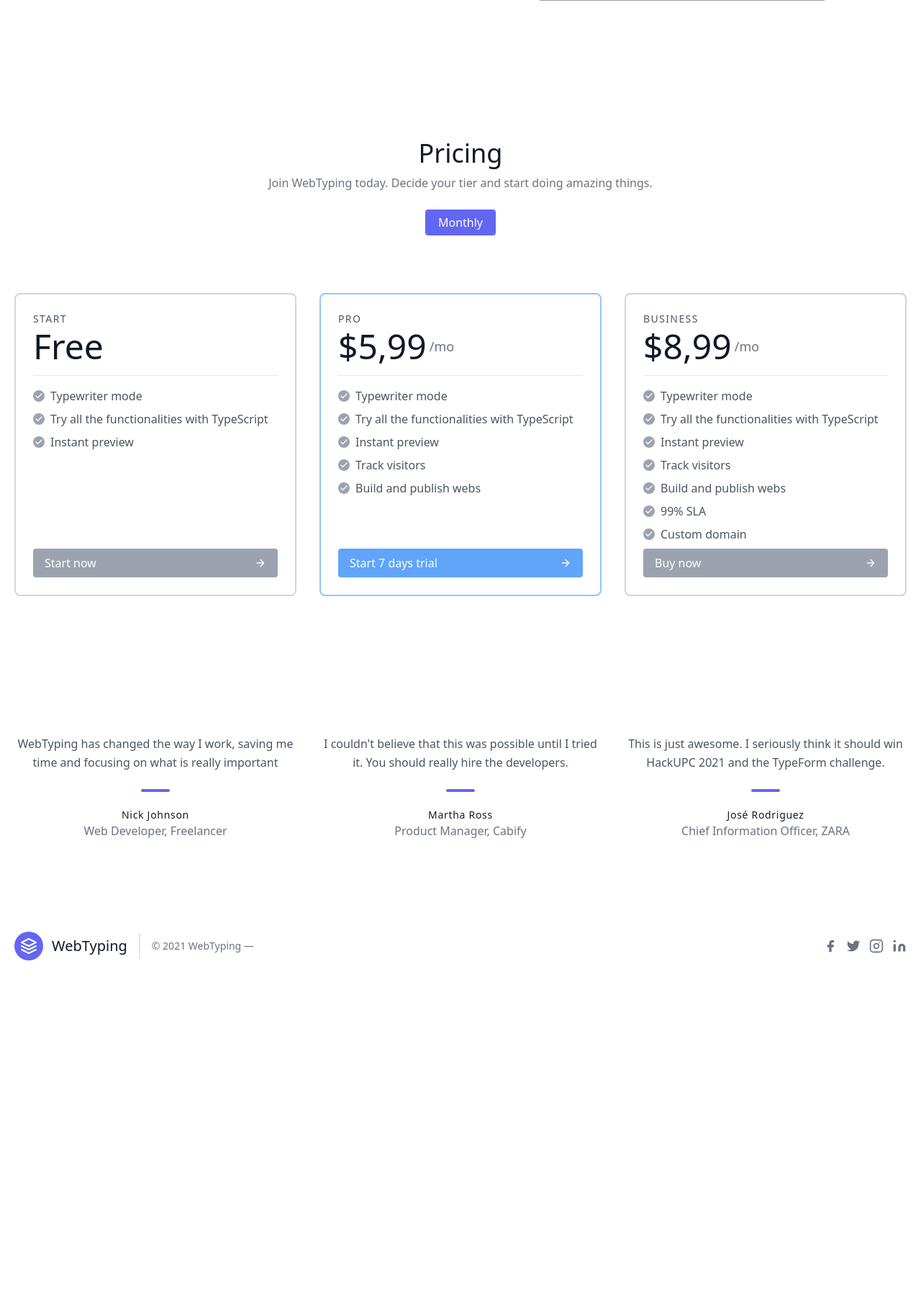
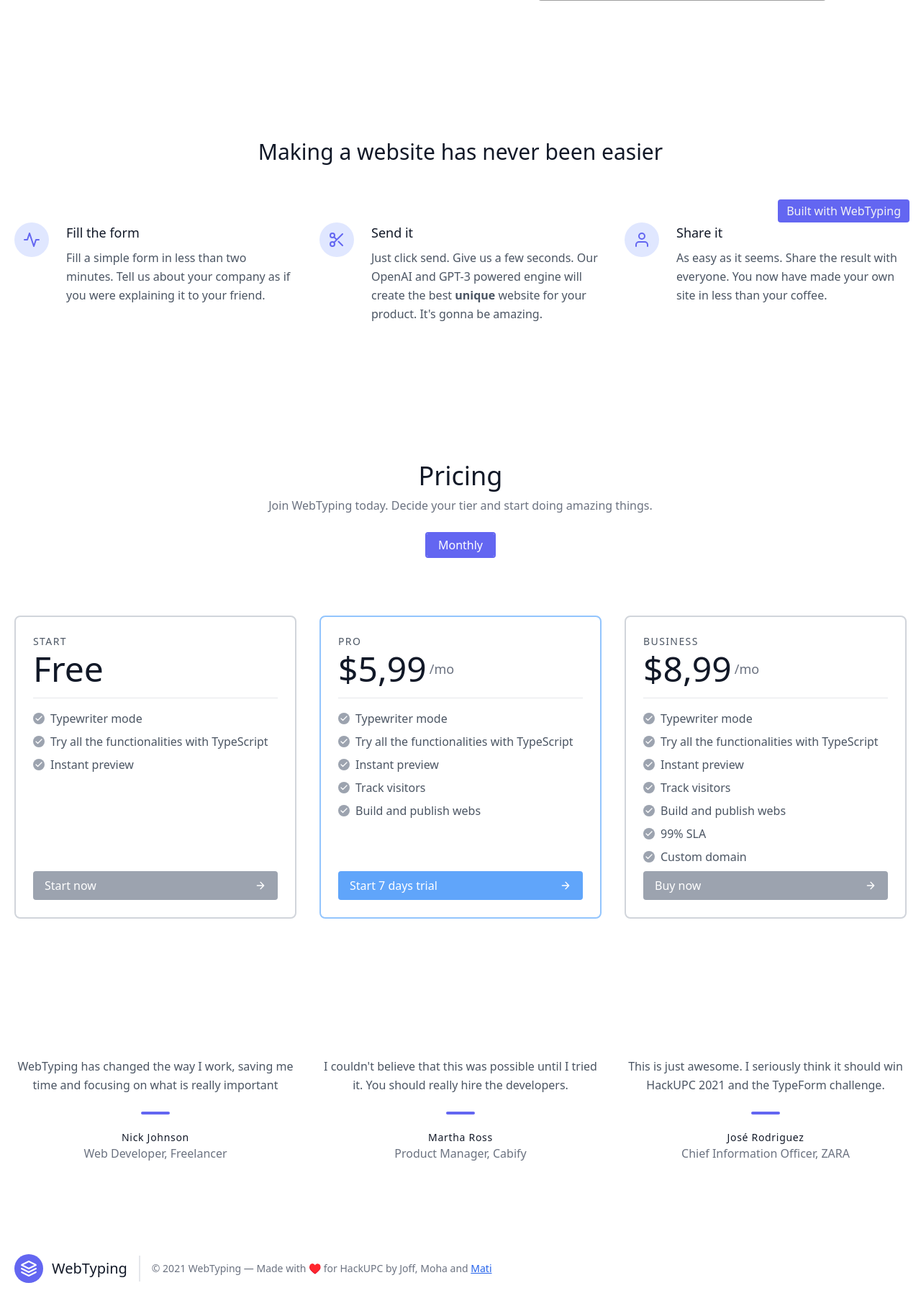
Before and after one commit to matiszz/gpt-website-builder, a Flask app: page / in a window 1280 px wide. Shown: the part 475-2289 px from the top of the page at 72% size. Before the commit the page ends 1809 px from the top, so only its background shows below. Run offline with Flask 2, Linux system fonts and the light colour scheme; parts of the project's set-up code (start-up, migrations or seed data) failed here and were passed over; grey boxes are pictures that could not be loaded.

Commit message:
Improve landing

```diff
--- a/templates/public/index.html
+++ b/templates/public/index.html
@@ -7,6 +7,10 @@
     <link href="https://unpkg.com/tailwindcss@^2/dist/tailwind.min.css" rel="stylesheet">
 </head>
 <body>
+<div class="inline-flex items-center bg-indigo-500 border-0 py-1 px-3 rounded text-base text-gray-100 mt-4 md:mt-0 fixed right-4 bottom-4 z-100">
+    Built with WebTyping
+</div>
+
 <header class="text-gray-600 body-font">
     <div class="container mx-auto flex flex-wrap p-5 flex-col md:flex-row items-center">
         <a class="flex title-font font-medium items-center text-gray-900 mb-4 md:mb-0">
@@ -21,7 +25,8 @@
             <a class="mr-5 hover:text-gray-900 cursor-pointer">How it works</a>
             <a href="https://github.com/matiszz/gpt-website-builder" class="mr-5 hover:text-gray-900 cursor-pointer">GitHub</a>
         </nav>
-        <a href="https://webtyping.typeform.com/to/AB2G3EbR" class="inline-flex items-center cursor-pointer bg-indigo-500 border-0 py-1 px-3 focus:outline-none hover:bg-indigo-800 rounded text-base text-gray-100 mt-4 md:mt-0">
+        <a href="https://webtyping.typeform.com/to/AB2G3EbR"
+           class="inline-flex items-center cursor-pointer bg-indigo-500 border-0 py-1 px-3 focus:outline-none hover:bg-indigo-800 rounded text-base text-gray-100 mt-4 md:mt-0">
             Try it now
             <svg fill="none" stroke="currentColor" stroke-linecap="round" stroke-linejoin="round" stroke-width="2"
                  class="w-4 h-4 ml-1" viewBox="0 0 24 24">
@@ -43,12 +48,65 @@
             </p>
             <div class="flex justify-center">
                 <a href="https://webtyping.typeform.com/to/AB2G3EbR"
-                   class="inline-flex text-white bg-indigo-500 border-0 py-2 px-6 focus:outline-none hover:bg-indigo-600 rounded text-lg">Try it now</a>
+                   class="inline-flex text-white bg-indigo-500 border-0 py-2 px-6 focus:outline-none hover:bg-indigo-600 rounded text-lg">Try
+                    it now</a>
             </div>
         </div>
         <div class="lg:max-w-lg lg:w-full md:w-1/2 w-5/6">
             <img class="object-cover object-center rounded" alt="hero"
                  src="https://images.pexels.com/photos/4050287/pexels-photo-4050287.jpeg?auto=compress&cs=tinysrgb&h=650&w=940">
+        </div>
+    </div>
+</section>
+<section class="text-gray-600 body-font">
+    <div class="container px-5 py-24 mx-auto">
+        <h1 class="sm:text-3xl text-2xl font-medium title-font text-center text-gray-900 mb-20">Making a website has
+            never been easier
+        </h1>
+        <div class="flex flex-wrap sm:-m-4 -mx-4 -mb-10 -mt-4 md:space-y-0 space-y-6">
+            <div class="p-4 md:w-1/3 flex">
+                <div class="w-12 h-12 inline-flex items-center justify-center rounded-full bg-indigo-100 text-indigo-500 mb-4 flex-shrink-0">
+                    <svg fill="none" stroke="currentColor" stroke-linecap="round" stroke-linejoin="round"
+                         stroke-width="2" class="w-6 h-6" viewBox="0 0 24 24">
+                        <path d="M22 12h-4l-3 9L9 3l-3 9H2"></path>
+                    </svg>
+                </div>
+                <div class="flex-grow pl-6">
+                    <h2 class="text-gray-900 text-lg title-font font-medium mb-2">Fill the form</h2>
+                    <p class="leading-relaxed text-base">Fill a simple form in less than two minutes. Tell us about your
+                        company as if you were explaining it to your friend.</p>
+                </div>
+            </div>
+            <div class="p-4 md:w-1/3 flex">
+                <div class="w-12 h-12 inline-flex items-center justify-center rounded-full bg-indigo-100 text-indigo-500 mb-4 flex-shrink-0">
+                    <svg fill="none" stroke="currentColor" stroke-linecap="round" stroke-linejoin="round"
+                         stroke-width="2" class="w-6 h-6" viewBox="0 0 24 24">
+                        <circle cx="6" cy="6" r="3"></circle>
+                        <circle cx="6" cy="18" r="3"></circle>
+                        <path d="M20 4L8.12 15.88M14.47 14.48L20 20M8.12 8.12L12 12"></path>
+                    </svg>
+                </div>
+                <div class="flex-grow pl-6">
+                    <h2 class="text-gray-900 text-lg title-font font-medium mb-2">Send it</h2>
+                    <p class="leading-relaxed text-base">Just click send. Give us a few seconds. Our OpenAI and GPT-3
+                        powered engine will create the best <b>unique</b> website for your product. It's gonna be
+                        amazing.</p>
+                </div>
+            </div>
+            <div class="p-4 md:w-1/3 flex">
+                <div class="w-12 h-12 inline-flex items-center justify-center rounded-full bg-indigo-100 text-indigo-500 mb-4 flex-shrink-0">
+                    <svg fill="none" stroke="currentColor" stroke-linecap="round" stroke-linejoin="round"
+                         stroke-width="2" class="w-6 h-6" viewBox="0 0 24 24">
+                        <path d="M20 21v-2a4 4 0 00-4-4H8a4 4 0 00-4 4v2"></path>
+                        <circle cx="12" cy="7" r="4"></circle>
+                    </svg>
+                </div>
+                <div class="flex-grow pl-6">
+                    <h2 class="text-gray-900 text-lg title-font font-medium mb-2">Share it</h2>
+                    <p class="leading-relaxed text-base">As easy as it seems. Share the result with everyone. You now
+                        have made your own site in less than your coffee.</p>
+                </div>
+            </div>
         </div>
     </div>
 </section>
@@ -263,7 +321,8 @@
         <div class="flex flex-wrap -m-4">
             <div class="lg:w-1/3 lg:mb-0 mb-6 p-4">
                 <div class="h-full text-center">
-                    <p class="leading-relaxed">WebTyping has changed the way I work, saving me time and focusing on what is really important</p>
+                    <p class="leading-relaxed">WebTyping has changed the way I work, saving me time and focusing on what
+                        is really important</p>
                     <span class="inline-block h-1 w-10 rounded bg-indigo-500 mt-6 mb-4"></span>
                     <h2 class="text-gray-900 font-medium title-font tracking-wider text-sm">Nick Johnson</h2>
                     <p class="text-gray-500">Web Developer, Freelancer</p>
@@ -271,7 +330,8 @@
             </div>
             <div class="lg:w-1/3 lg:mb-0 mb-6 p-4">
                 <div class="h-full text-center">
-                    <p class="leading-relaxed">I couldn't believe that this was possible until I tried it. You should really hire the developers.</p>
+                    <p class="leading-relaxed">I couldn't believe that this was possible until I tried it. You should
+                        really hire the developers.</p>
                     <span class="inline-block h-1 w-10 rounded bg-indigo-500 mt-6 mb-4"></span>
                     <h2 class="text-gray-900 font-medium title-font tracking-wider text-sm">Martha Ross</h2>
                     <p class="text-gray-500">Product Manager, Cabify</p>
@@ -279,7 +339,8 @@
             </div>
             <div class="lg:w-1/3 lg:mb-0 p-4">
                 <div class="h-full text-center">
-                    <p class="leading-relaxed">This is just awesome. I seriously think it should win HackUPC 2021 and the TypeForm challenge.</p>
+                    <p class="leading-relaxed">This is just awesome. I seriously think it should win HackUPC 2021 and
+                        the TypeForm challenge.</p>
                     <span class="inline-block h-1 w-10 rounded bg-indigo-500 mt-6 mb-4"></span>
                     <h2 class="text-gray-900 font-medium title-font tracking-wider text-sm">José Rodriguez</h2>
                     <p class="text-gray-500">Chief Information Officer, ZARA</p>
@@ -298,37 +359,10 @@
             </svg>
             <span class="ml-3 text-xl">WebTyping</span>
         </a>
-        <p class="text-sm text-gray-500 sm:ml-4 sm:pl-4 sm:border-l-2 sm:border-gray-200 sm:py-2 sm:mt-0 mt-4">© 2021
-            WebTyping —
+        <p class="text-sm text-gray-500 sm:ml-4 sm:pl-4 sm:border-l-2 sm:border-gray-200 sm:py-2 sm:mt-0 mt-4">
+            © 2021 WebTyping — Made with ♥️ for HackUPC by Joff, Moha and <a href="https://matiasszarfer.com" class="text-blue-600 underline">Mati</a>
         </p>
         <span class="inline-flex sm:ml-auto sm:mt-0 mt-4 justify-center sm:justify-start">
-      <a class="text-gray-500">
-        <svg fill="currentColor" stroke-linecap="round" stroke-linejoin="round" stroke-width="2" class="w-5 h-5"
-             viewBox="0 0 24 24">
-          <path d="M18 2h-3a5 5 0 00-5 5v3H7v4h3v8h4v-8h3l1-4h-4V7a1 1 0 011-1h3z"></path>
-        </svg>
-      </a>
-      <a class="ml-3 text-gray-500">
-        <svg fill="currentColor" stroke-linecap="round" stroke-linejoin="round" stroke-width="2" class="w-5 h-5"
-             viewBox="0 0 24 24">
-          <path d="M23 3a10.9 10.9 0 01-3.14 1.53 4.48 4.48 0 00-7.86 3v1A10.66 10.66 0 013 4s-4 9 5 13a11.64 11.64 0 01-7 2c9 5 20 0 20-11.5a4.5 4.5 0 00-.08-.83A7.72 7.72 0 0023 3z"></path>
-        </svg>
-      </a>
-      <a class="ml-3 text-gray-500">
-        <svg fill="none" stroke="currentColor" stroke-linecap="round" stroke-linejoin="round" stroke-width="2"
-             class="w-5 h-5" viewBox="0 0 24 24">
-          <rect width="20" height="20" x="2" y="2" rx="5" ry="5"></rect>
-          <path d="M16 11.37A4 4 0 1112.63 8 4 4 0 0116 11.37zm1.5-4.87h.01"></path>
-        </svg>
-      </a>
-      <a class="ml-3 text-gray-500">
-        <svg fill="currentColor" stroke="currentColor" stroke-linecap="round" stroke-linejoin="round" stroke-width="0"
-             class="w-5 h-5" viewBox="0 0 24 24">
-          <path stroke="none"
-                d="M16 8a6 6 0 016 6v7h-4v-7a2 2 0 00-2-2 2 2 0 00-2 2v7h-4v-7a6 6 0 016-6zM2 9h4v12H2z"></path>
-          <circle cx="4" cy="4" r="2" stroke="none"></circle>
-        </svg>
-      </a>
     </span>
     </div>
 </footer>
```
